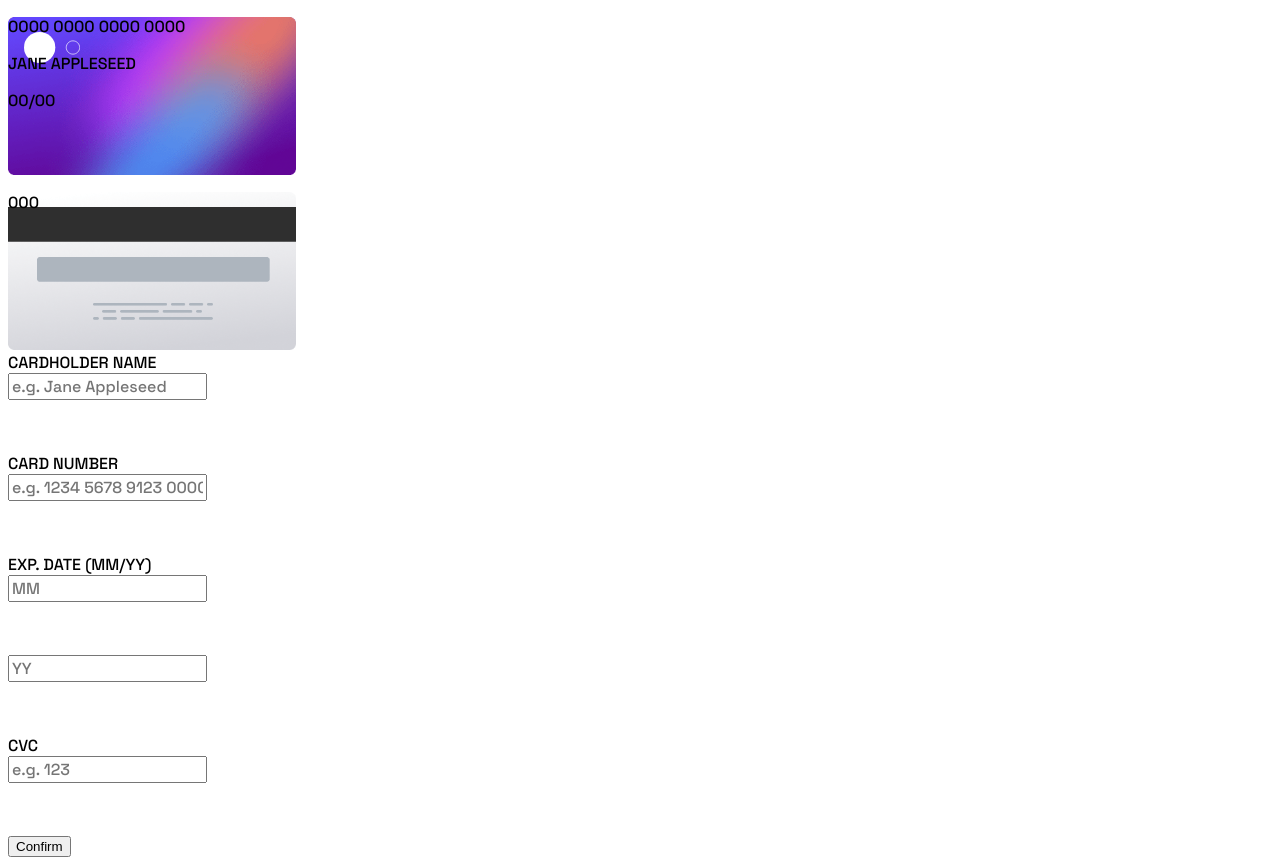
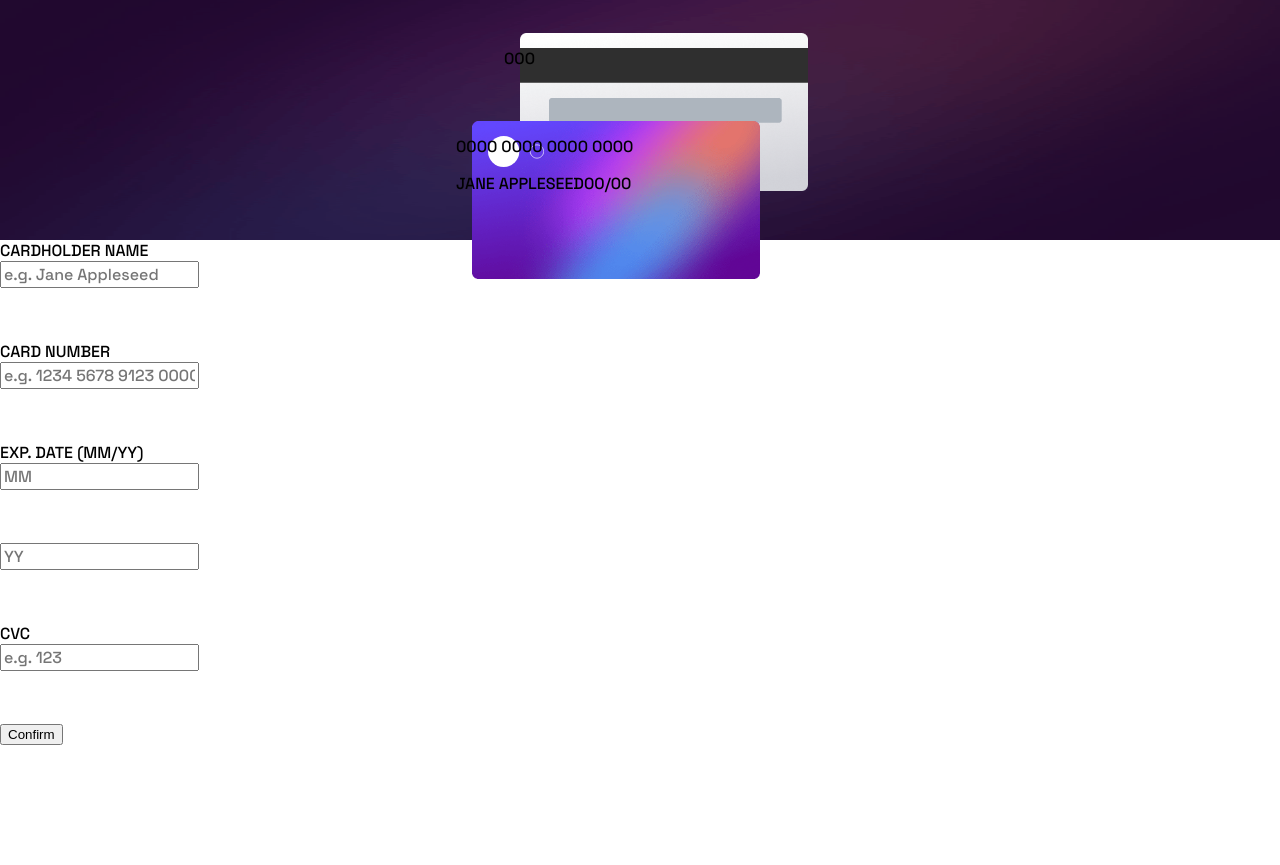
Before and after one commit to wishba/interactive-card-details-form-main, a React (Vite) app: page / in a window 1280 px wide. After the commit the page ends 800 px from the top, so only its background shows below. Built offline with nearby package versions, Linux system fonts and the light colour scheme.

Commit message:
card and card background position

```diff
--- a/src/App.jsx
+++ b/src/App.jsx
@@ -28,6 +28,7 @@ function App() {
         <CardBack
           cardCVC={cardCVC}
         />
+        <div className='card'></div>
       </section>
 
       <section id='form'>
--- a/src/CardFront.jsx
+++ b/src/CardFront.jsx
@@ -4,8 +4,10 @@ export default function CardFront(props) {
   return (
     <div className='card__front'>
       <p>{props.cardNumber ? props.cardNumber : '0000 0000 0000 0000'}</p>
-      <p>{props.cardName ? props.cardName : 'JANE APPLESEED'}</p>
       <p>
+        {props.cardName ? props.cardName : 'JANE APPLESEED'}
+        {/* </p> */}
+        {/* <p> */}
         {props.cardM ? props.cardM : '00'}
         /
         {props.cardY ? props.cardY : '00'}
--- a/src/index.css
+++ b/src/index.css
@@ -6,25 +6,49 @@
 
 body {
   font-family: 'Space Grotesk', sans-serif;
+  margin: 0;
+  padding: 0;
+}
+
+.card {
+  content: url(images/bg-main-mobile.png);
+  width: 100%;
+  height: 15em;
+
+  position: relative;
+  z-index: 0;
 }
 
 .card__front {
   background-image:
     url(images/card-logo.svg),
     url(images/bg-card-front.png);
+  background-repeat: no-repeat;
   background-size: 3.5em, 18em;
-  background-position: left 1em top 1em, left;
-  background-repeat: no-repeat;
+  background-position: left 2em top 1em, center;
   width: 20em;
   height: 10em;
+
+  margin-left: 50%;
+  transform: translateX(-57.5%);
+  position: absolute;
+  z-index: 2;
+  top: 7.5em;
 }
 
 .card__back {
   background-image: url(images/bg-card-back.png);
+  background-repeat: no-repeat;
   background-size: 18em;
-  background-repeat: no-repeat;
+  background-position: center;
   width: 20em;
   height: 10em;
+
+  margin-left: 50%;
+  transform: translateX(-42.5%);
+  position: absolute;
+  z-index: 1;
+  top: 2em;
 }
 
 form>* {
```
